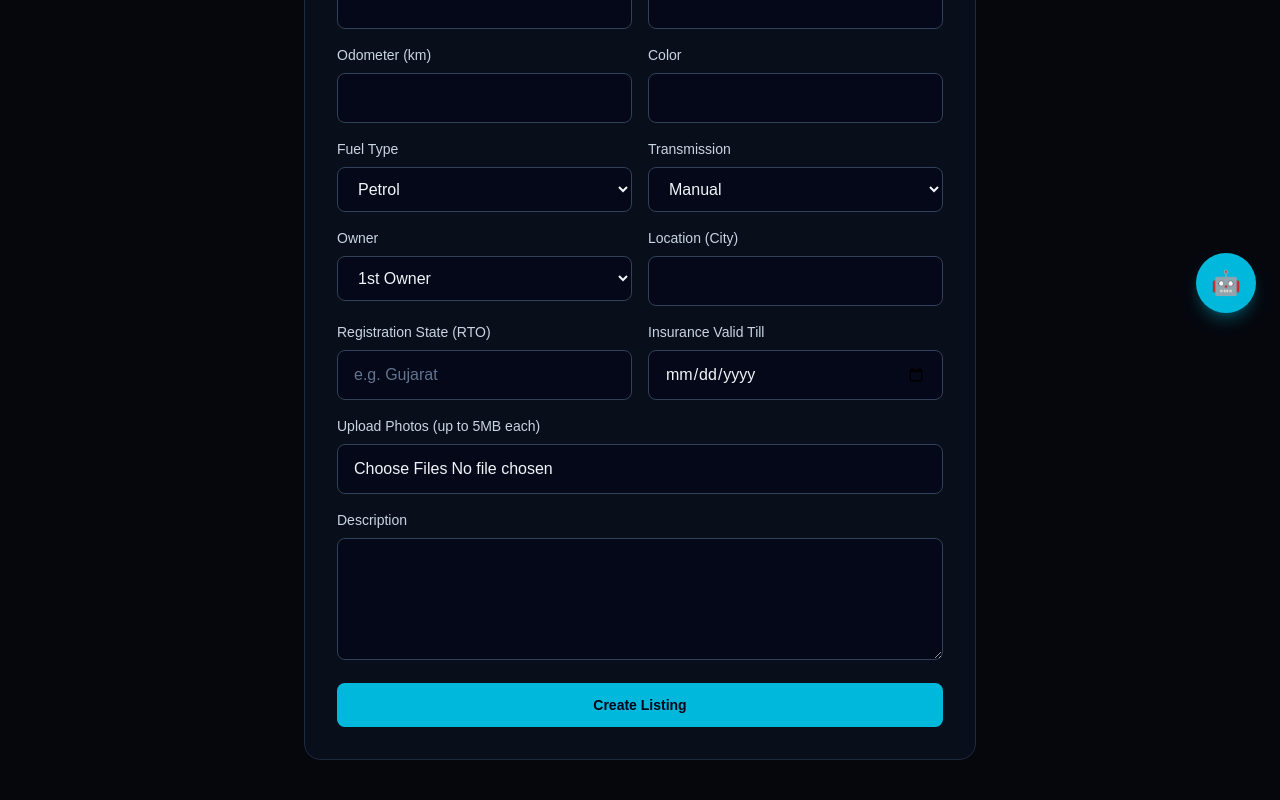
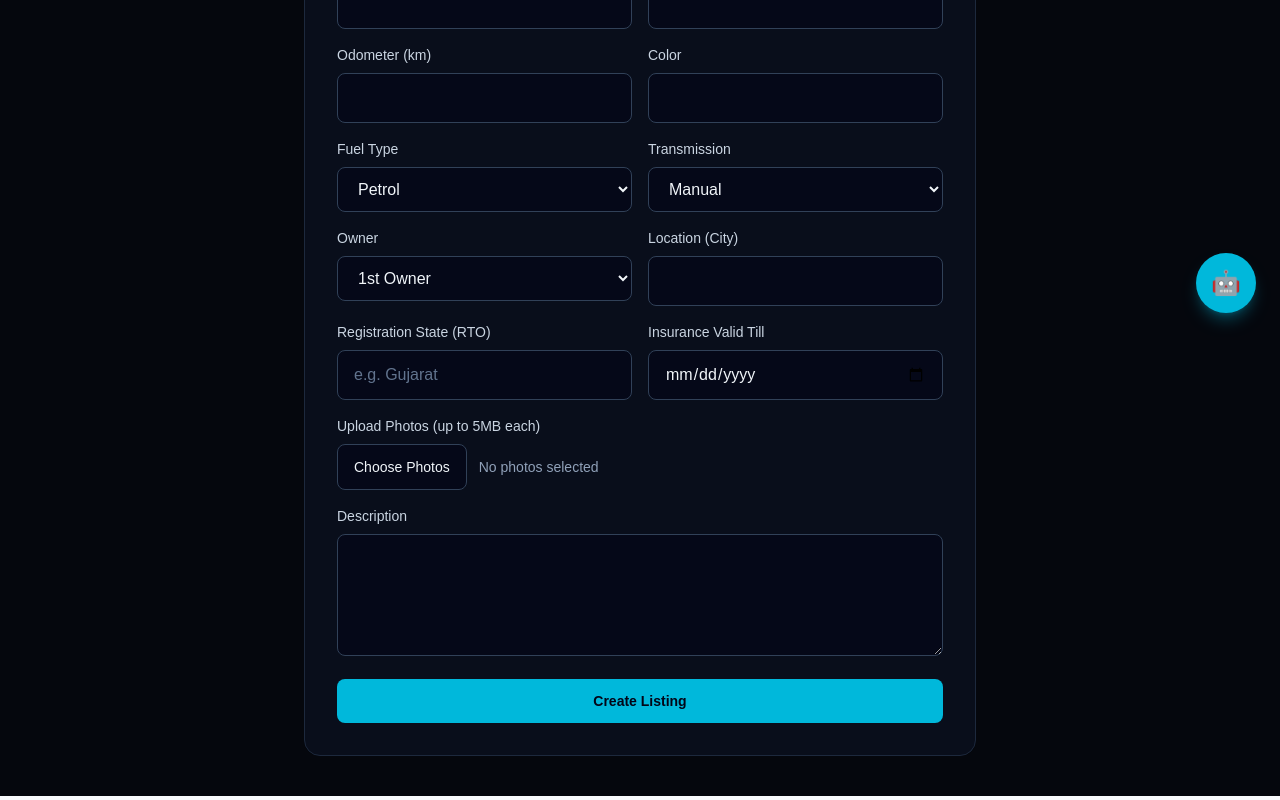
Before and after one commit to getabhiram05/car-website, a Next.js app: page /dashboard/new in a window 1280 px wide. Shown: the part 463-1263 px from the top of the page. Built offline with nearby package versions, Linux system fonts and the light colour scheme.

Commit message:
Improve file upload UI and add click sounds to main buttons

```diff
--- a/app/carcyclopedia/page.js
+++ b/app/carcyclopedia/page.js
@@ -176,8 +176,8 @@ export default function Carcyclopedia() {
 
 
         <p className="mb-8 text-lg text-slate-400">
-          An enthusiast&apos;s guide to popular cars in India —
-          specs, history, and everything in between.
+          An enthusiast&apos;s guide to popular cars in India
+
         </p>
 
 
--- a/app/dashboard/edit/[id]/page.js
+++ b/app/dashboard/edit/[id]/page.js
@@ -1,13 +1,15 @@
 "use client";
 
-import { useEffect, useState } from "react";
+import { useEffect, useState, useRef } from "react";
 import { useRouter, useParams } from "next/navigation";
 import { supabase } from "../../../../lib/supabaseClient";
+import { playClickSound } from "../../../../lib/playClickSound";
 
 export default function EditListingPage() {
   const router = useRouter();
   const params = useParams();
   const carId = params.id;
+  const fileInputRef = useRef(null);
 
   const [isLoading, setIsLoading] = useState(true);
   const [isSaving, setIsSaving] = useState(false);
@@ -81,6 +83,10 @@ export default function EditListingPage() {
     setSelectedFiles(files);
   }
 
+  function handleChooseFilesClick() {
+    fileInputRef.current?.click();
+  }
+
   function removeExistingImage(urlToRemove) {
     setExistingImages((prev) => prev.filter((url) => url !== urlToRemove));
   }
@@ -114,6 +120,7 @@ export default function EditListingPage() {
 
   async function handleSubmit(e) {
     e.preventDefault();
+    playClickSound();
     setErrorMessage("");
     setIsSaving(true);
 
@@ -172,6 +179,8 @@ export default function EditListingPage() {
   }
 
   async function handleDelete() {
+    playClickSound();
+
     const confirmed = window.confirm(
       "Are you sure you want to delete this listing? This cannot be undone."
     );
@@ -391,19 +400,33 @@ export default function EditListingPage() {
               <label className="mb-2 block text-sm font-medium text-slate-300">
                 Add More Photos (up to 5MB each)
               </label>
+
               <input
+                ref={fileInputRef}
                 type="file"
                 accept="image/png, image/jpeg, image/webp"
                 multiple
                 onChange={handleFileChange}
-                className="w-full rounded-lg border border-slate-700 bg-slate-950/60 px-4 py-3 text-slate-100 outline-none focus:border-cyan-500"
+                className="hidden"
               />
-              {selectedFiles.length > 0 ? (
-                <p className="mt-1 text-xs text-slate-500">
-                  {selectedFiles.length} new photo
-                  {selectedFiles.length > 1 ? "s" : ""} selected
-                </p>
-              ) : null}
+
+              <div className="flex items-center gap-3">
+                <button
+                  type="button"
+                  onClick={handleChooseFilesClick}
+                  className="rounded-lg border border-slate-700 bg-slate-950/60 px-4 py-3 text-sm font-medium text-slate-100 transition hover:border-cyan-500"
+                >
+                  Choose Photos
+                </button>
+
+                <span className="text-sm text-slate-400">
+                  {selectedFiles.length > 0
+                    ? `${selectedFiles.length} new photo${
+                        selectedFiles.length > 1 ? "s" : ""
+                      } selected`
+                    : "No new photos selected"}
+                </span>
+              </div>
             </div>
 
             <div>
--- a/app/dashboard/new/page.js
+++ b/app/dashboard/new/page.js
@@ -1,11 +1,13 @@
 "use client";
 
-import { useState, useEffect } from "react";
+import { useState, useEffect, useRef } from "react";
 import { useRouter } from "next/navigation";
 import { supabase } from "../../../lib/supabaseClient";
+import { playClickSound } from "../../../lib/playClickSound";
 
 export default function NewListingPage() {
   const router = useRouter();
+  const fileInputRef = useRef(null);
   const [isLoading, setIsLoading] = useState(false);
   const [errorMessage, setErrorMessage] = useState("");
 
@@ -45,6 +47,10 @@ export default function NewListingPage() {
     setSelectedFiles(files);
   }
 
+  function handleChooseFilesClick() {
+    fileInputRef.current?.click();
+  }
+
   async function uploadImages(userId) {
     const uploadedUrls = [];
 
@@ -74,6 +80,7 @@ export default function NewListingPage() {
 
   async function handleSubmit(e) {
     e.preventDefault();
+    playClickSound();
     setErrorMessage("");
     setIsLoading(true);
 
@@ -344,19 +351,33 @@ export default function NewListingPage() {
               <label className="mb-2 block text-sm font-medium text-slate-300">
                 Upload Photos (up to 5MB each)
               </label>
+
               <input
+                ref={fileInputRef}
                 type="file"
                 accept="image/png, image/jpeg, image/webp"
                 multiple
                 onChange={handleFileChange}
-                className="w-full rounded-lg border border-slate-700 bg-slate-950/60 px-4 py-3 text-slate-100 outline-none focus:border-cyan-500"
+                className="hidden"
               />
-              {selectedFiles.length > 0 ? (
-                <p className="mt-1 text-xs text-slate-500">
-                  {selectedFiles.length} photo
-                  {selectedFiles.length > 1 ? "s" : ""} selected
-                </p>
-              ) : null}
+
+              <div className="flex items-center gap-3">
+                <button
+                  type="button"
+                  onClick={handleChooseFilesClick}
+                  className="rounded-lg border border-slate-700 bg-slate-950/60 px-4 py-3 text-sm font-medium text-slate-100 transition hover:border-cyan-500"
+                >
+                  Choose Photos
+                </button>
+
+                <span className="text-sm text-slate-400">
+                  {selectedFiles.length > 0
+                    ? `${selectedFiles.length} photo${
+                        selectedFiles.length > 1 ? "s" : ""
+                      } selected`
+                    : "No photos selected"}
+                </span>
+              </div>
             </div>
 
             <div>
--- a/app/login/page.js
+++ b/app/login/page.js
@@ -4,6 +4,7 @@ import { useState } from "react";
 import { useRouter } from "next/navigation";
 import Link from "next/link";
 import { supabase } from "../../lib/supabaseClient";
+import { playClickSound } from "../../lib/playClickSound";
 
 export default function LoginPage() {
   const router = useRouter();
@@ -14,6 +15,7 @@ export default function LoginPage() {
 
   async function handleSubmit(e) {
     e.preventDefault();
+    playClickSound();
     setErrorMessage("");
     setIsLoading(true);
 
--- a/components/ui/smooth-cursor.jsx
+++ b/components/ui/smooth-cursor.jsx
@@ -64,9 +64,9 @@ export function SmoothCursor({
   cursor = <DefaultCursorSVG />,
 
  springConfig = {
-  damping: 32,
-  stiffness: 1000,
-  mass: 0.4,
+  damping: 70,
+  stiffness: 3000,
+  mass: 0.2,
   restDelta: 0.001,
 }
 }) {
--- /dev/null
+++ b/lib/playClickSound.js
@@ -0,0 +1,28 @@
+ export function playClickSound() {
+  try {
+    const AudioContextClass =
+      window.AudioContext || window.webkitAudioContext;
+    const ctx = new AudioContextClass();
+
+    const oscillator = ctx.createOscillator();
+    const gainNode = ctx.createGain();
+
+    oscillator.type = "sine";
+    oscillator.frequency.setValueAtTime(600, ctx.currentTime);
+    oscillator.frequency.exponentialRampToValueAtTime(
+      300,
+      ctx.currentTime + 0.08
+    );
+
+    gainNode.gain.setValueAtTime(0.15, ctx.currentTime);
+    gainNode.gain.exponentialRampToValueAtTime(0.001, ctx.currentTime + 0.1);
+
+    oscillator.connect(gainNode);
+    gainNode.connect(ctx.destination);
+
+    oscillator.start();
+    oscillator.stop(ctx.currentTime + 0.1);
+  } catch (err) {
+    // Silently ignore if audio isn't supported
+  }
+}
```
